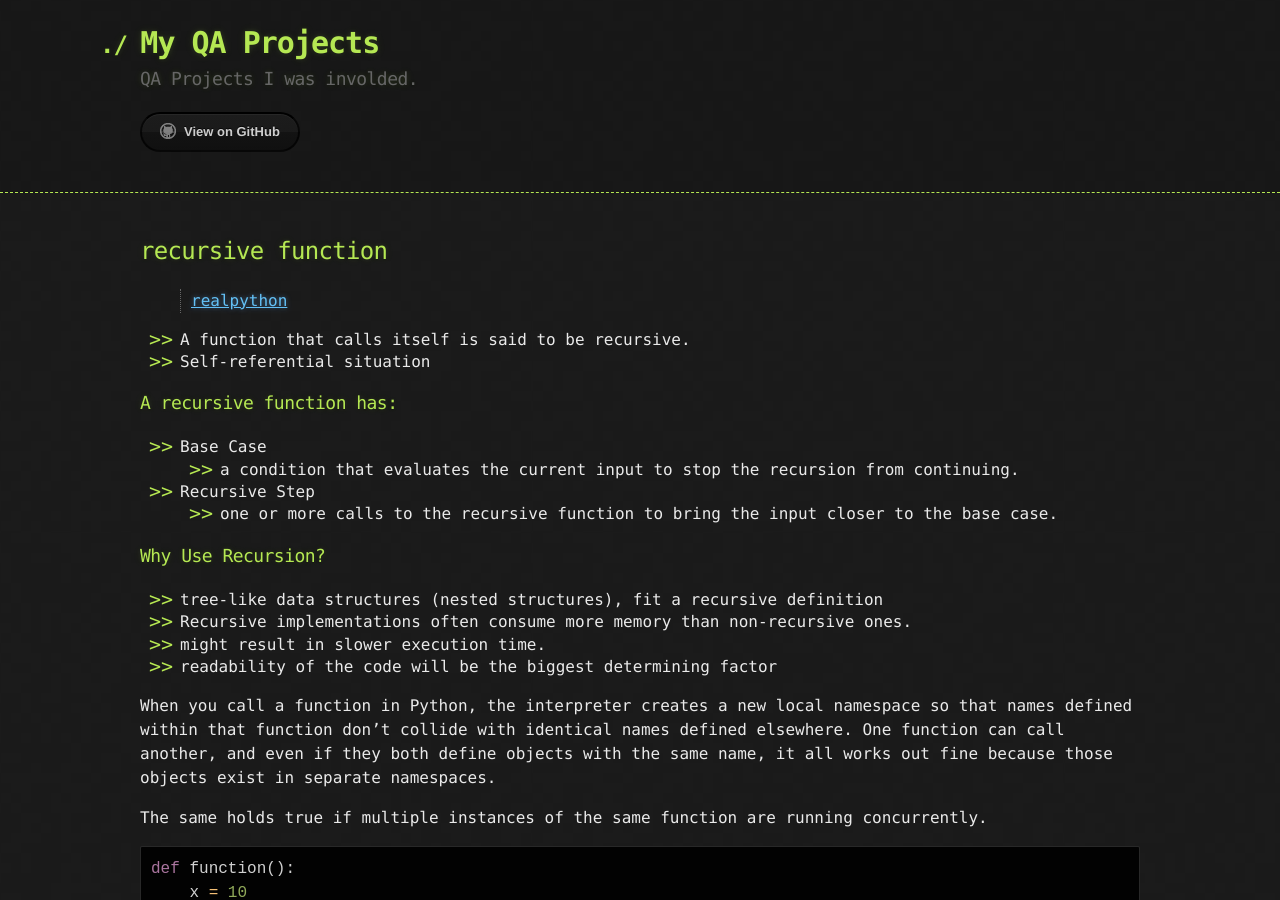
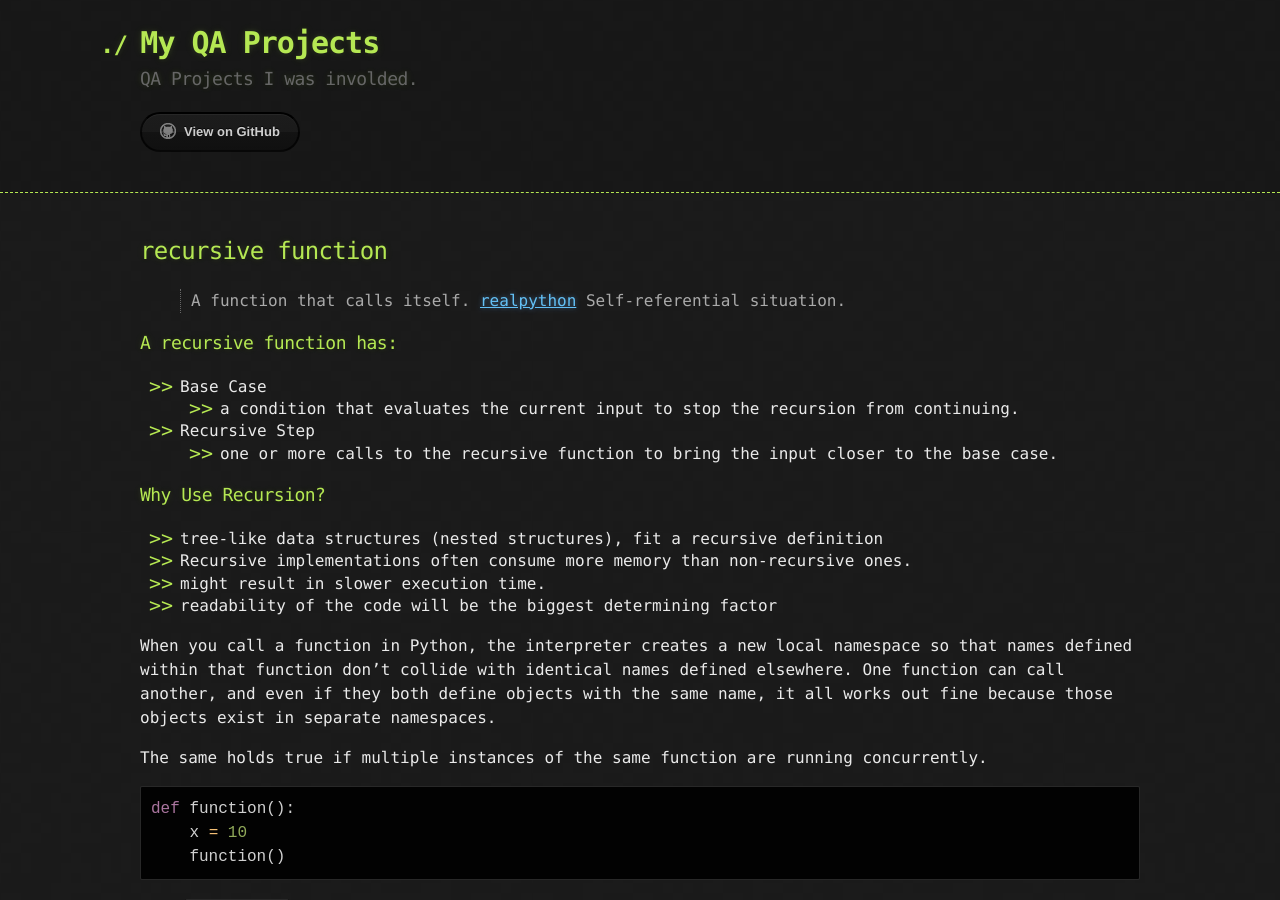
Before and after one commit to sciustechnologia/sciustechnologia.github.io, a Jekyll site: the page built from python/06_functions/0610_recursion.md, in a window 1280 px wide and 900 px high. Built offline with Jekyll 4.4.1, drawn with Linux system fonts in a browser that asks for light colours.

Commit message:
Update 0610_recursion.md

```diff
--- a/python/06_functions/0610_recursion.md
+++ b/python/06_functions/0610_recursion.md
@@ -3,13 +3,10 @@ title: Function - Recursion
 layout: default
 ---
 
-
-
 ## recursive function
+> A function that calls itself.
 > [realpython](https://realpython.com/python-recursion/#why-use-recursion)
-
-- A function that calls itself is said to be recursive.
-- Self-referential situation
+> Self-referential situation.
 
 ### A recursive function has:
 
```
